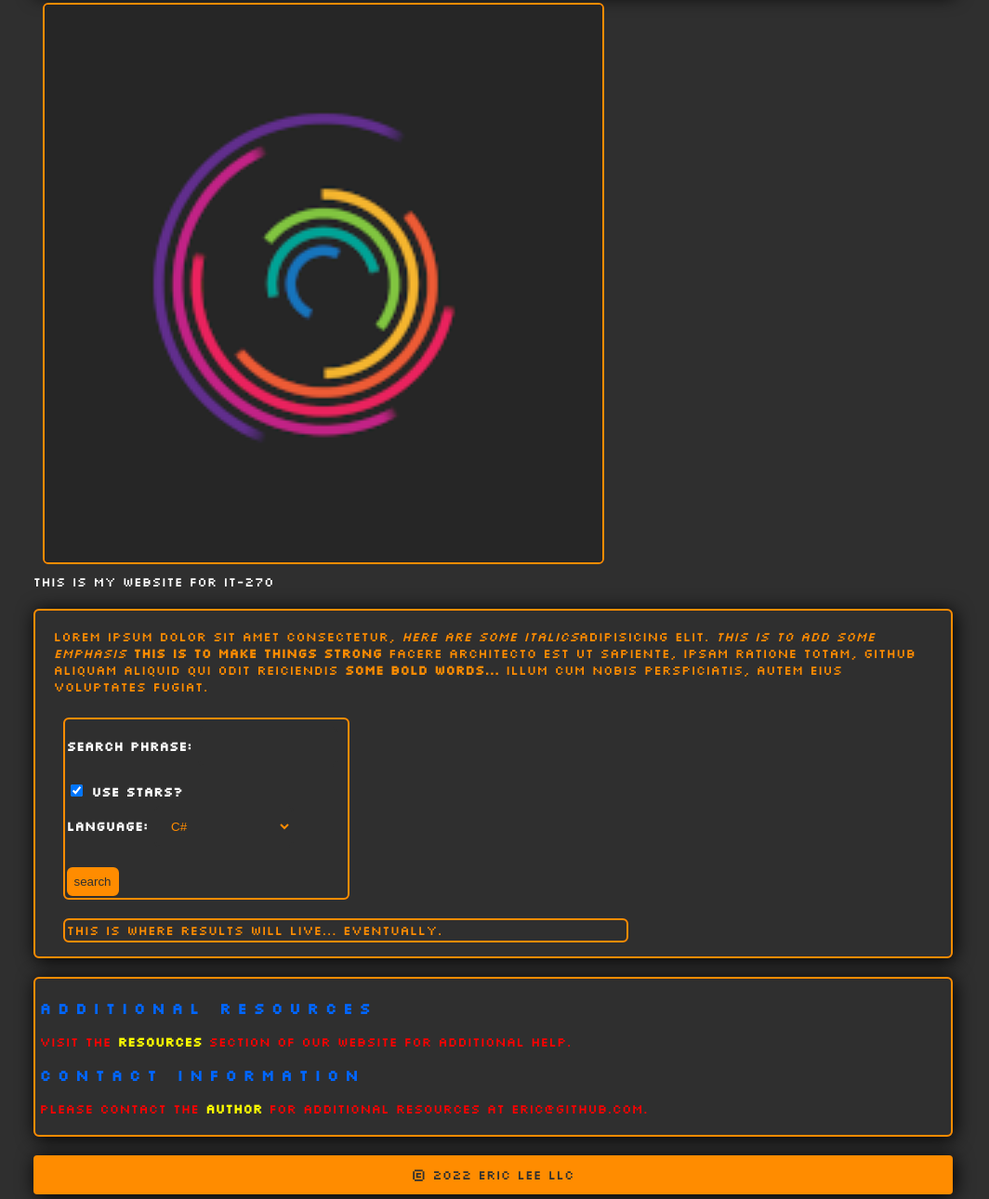
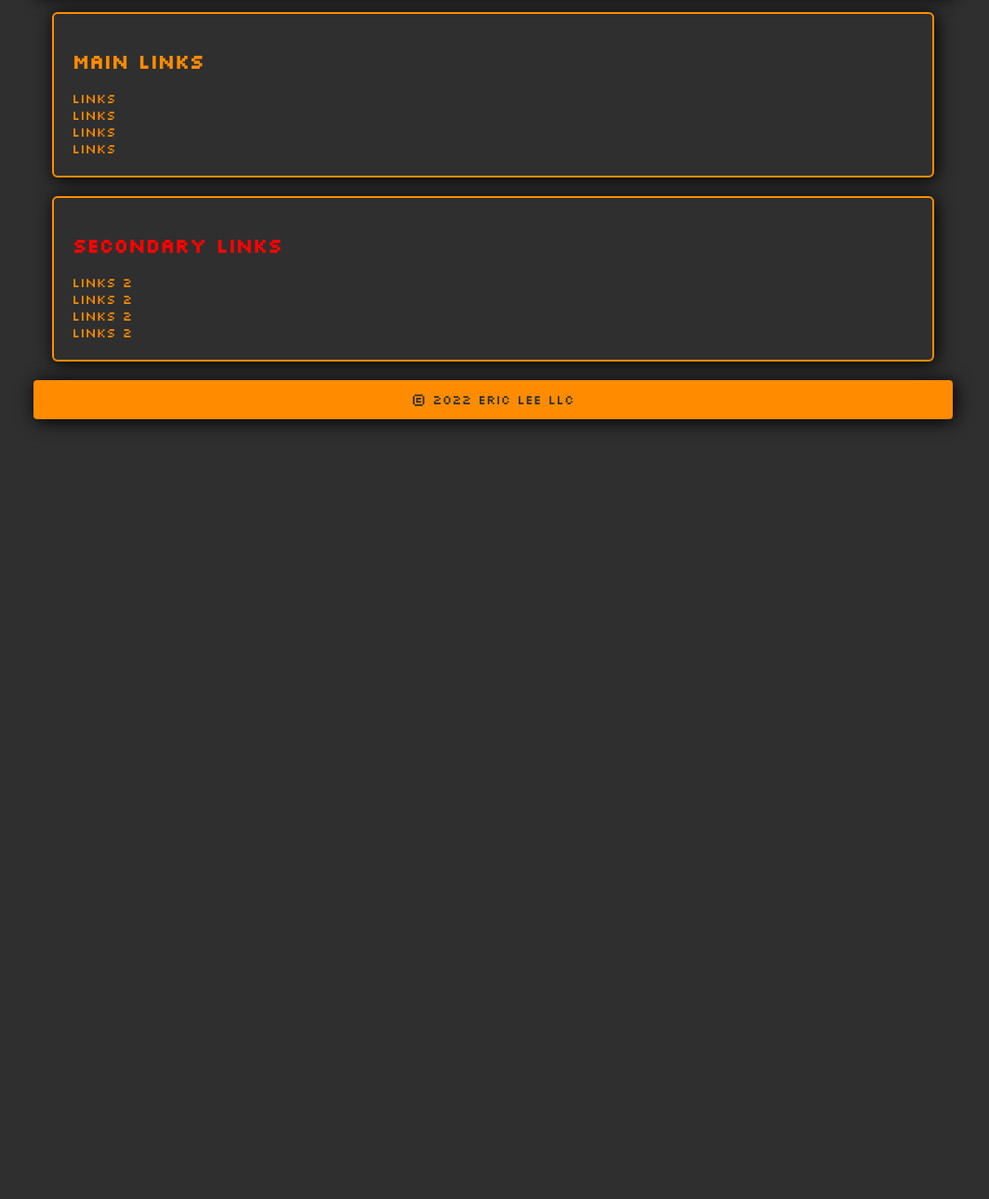
Before and after one commit to watermelonsoup/watermelonsoup.github.io, a plain HTML site: page links.html in a window 1280 px wide. Shown: the part 59-1349 px from the top of the page at 93% size, without its empty margins (110-1174 px from the left). After the commit the page ends 800 px from the top, so only its background shows below. Drawn offline with Linux system fonts and the light colour scheme.

Commit message:
Updating Website
Updating Links, ReadMe, CSS stylings for Link and Games pages.

```diff
--- a/css/master.css
+++ b/css/master.css
@@ -24,9 +24,29 @@ body {
 	background-size: contain;*/
 }
 
-a {
+main, a {
 	color: darkorange;
+  display: block;
 	text-decoration: none;
+  transition: 0.1s;
+  width: fit-content;
+}
+
+main, a:hover {
+  background-color: darkorange;
+  color: #2f2f2f;
+  display: block;
+  text-decoration: none;
+  transition: 0.1s;
+}
+
+a:hover {
+  background-color: darkorange;
+  color: #2f2f2f;
+  display: block;
+  text-decoration: none;
+  transition: 0.1s;
+  width: fit-content;
 }
 
 html, body {
@@ -44,8 +64,8 @@ html, body {
 	border: solid 2px darkorange;
 	border-radius: 6px;
 	color: darkorange;
-	margin: 20px 0;
-	padding: 5px 20px;
+	margin: 20px;
+	padding: 20px;
 	box-shadow: 2px 2px 20px black;
 }
 
@@ -53,8 +73,8 @@ html, body {
 	border: solid 2px darkorange;
 	border-radius: 6px;
 	color:  #ff0000;
-	margin: 20px 0;
-	padding: 5px;
+  margin: 20px;
+	padding: 20px;
 	box-shadow: 2px 2px 20px black;
 }
 
--- a/links.html
+++ b/links.html
@@ -33,45 +33,23 @@
 			</nav>
 			</header>
 
-			<div><img src="img/logo.gif" class="bordered-image" alt=""></div>
-			<div>This is my website for IT-270</div>
+
 
 
 	<section id="main">
-		<p>Lorem ipsum dolor sit amet consectetur, <i>Here are some italics</i>adipisicing elit. <em>This is to add some emphasis</em> <strong>This is to make things strong</strong> <span>Facere architecto est ut sapiente,</span> ipsam ratione totam, <a href="http://github.com">Github</a> aliquam aliquid qui odit reiciendis <b>some bold words...</b> illum cum nobis perspiciatis, autem eius voluptates fugiat.</p>
-
-		<form action="http:wilder.azurewebsites.net/echo" method="POST" class="bordered-image simple-form">
-			<label for="searchPhrase">Search Phrase:</label>
-			<input type="text" name="searchPhrase" id="searchPhrase"><br>
-			<input type="checkbox" name="useStars" id="useStars" checked="true"> <label for="useStars">Use Stars?</label><br>
-			<label for="langChoice">Language:</label>
-			<select name="langChoice" id="langChoice">
-				<option>All</option>
-				<option>Javascript</option>
-				<option selected>C#</option>
-				<option>Java</option>
-				<option>Ruby</option>
-			</select>
-			<br>
-			<input type="submit" value="search">
-		</form>
-		<div id="results" class="bordered-image">
-			This is where results will live... eventually.
-		</div>
+		<h1>Main Links</h1>
+		<a href="">Links</a>
+		<a href="">Links</a>
+		<a href="">Links</a>
+		<a href="">Links</a>
 	</section>
 
 	<section id="secondary">
-		<h3>Additional Resources</h3>
-		Visit the <span
-		class="highlight">Resources</span>
-		section of our website for additional help.
-		<p>
-		<h3>Contact Information</h3>
-		Please contact the <span
-		class="highlight">author</span> for
-		additional resources at
-		eric@github.com.
-		</p>
+		<h1>Secondary Links</h1>
+		<a href="">Links 2</a>
+		<a href="">Links 2</a>
+		<a href="">Links 2</a>
+		<a href="">Links 2</a>
 	</section>
 
 	<footer>
```
Also changed, not shown: games.html (+1 -30 lines), 1 other file.
